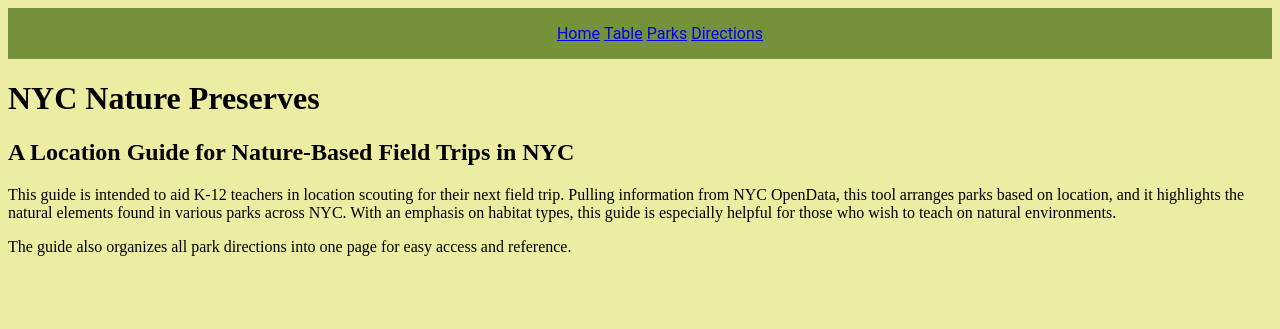
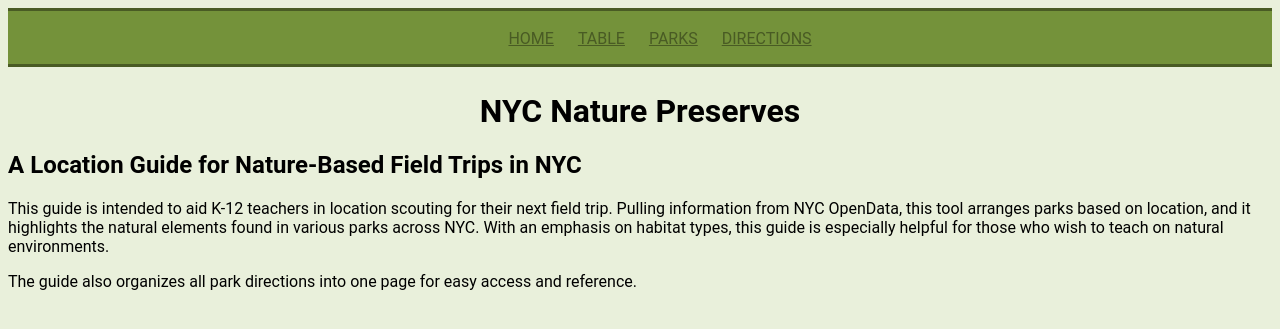
Before and after one commit to annabellamelvin/annabellamelvin.github.io, a Jekyll site: the page Nature_Preserves/index.html, which Jekyll copies as it is, in a window 1280 px wide. Shown: the top 329 px of the page. Built offline with Jekyll 4.4.1, drawn with Linux system fonts in a browser that asks for light colours.

Commit message:
Update index.css

```diff
--- a/css/index.css
+++ b/css/index.css
@@ -7,10 +7,7 @@
 
 body {
 	font-family: 'OpenSans';
-	background-color: #ececa3;
-}
-
-h1 {
+	background-color: #e9f0db;
 }
 
 .tabs {
@@ -18,11 +15,54 @@
 	justify-content: center;
 
 	background-color: #74923A;
+	padding-top: 2px;
+	border-top: 3px solid #495b24;
+	border-bottom: 3px solid #495b24;
 }
 
 .tabs li {
 	list-style-type: none;
 	display: inline;
-	font-family: 'Roboto';
 
+	text-transform: uppercase;
+	font-family: 'Roboto', sans-serif;
+	font-size: 1em;
+	color: black;
+	padding-left: 10px;
+	padding-right: 10px;
 }
+
+a {
+	color: #495b24;
+}
+
+a:hover {
+	color: white;
+	transition: 0.3s;
+}
+
+h1 {
+	text-align: center;
+	font-family: 'Roboto', sans-serif;
+	margin-top: 25px;
+}
+
+img {
+	max-width: 50%;
+	height: auto;
+
+	display: block;
+	margin-left: auto;
+	margin-right: auto;
+
+	border: 3px solid #495b24;
+	border-radius: 0.5%;
+}
+
+h2 {
+	font-family: 'Roboto', sans-serif;
+}
+
+p {
+	font-family: 'Roboto', sans-serif;
+}
```
